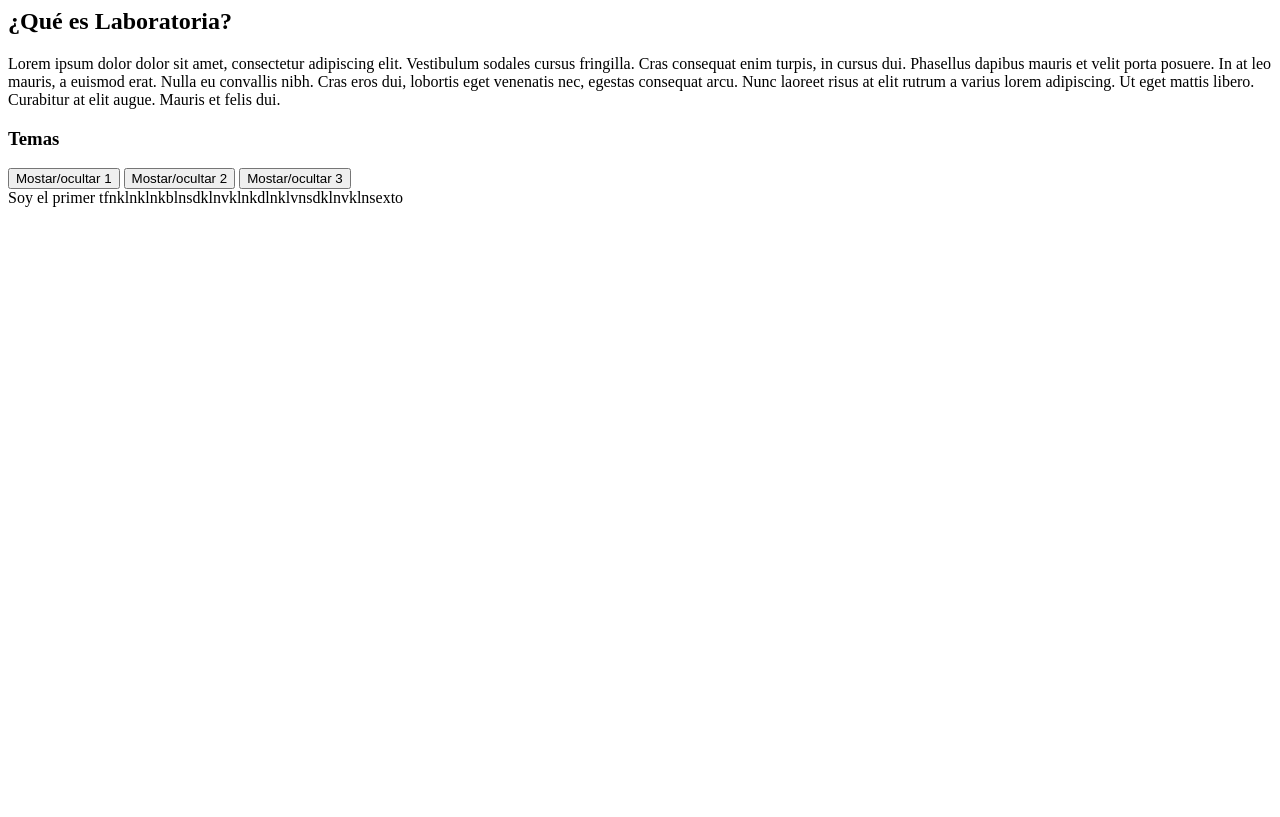
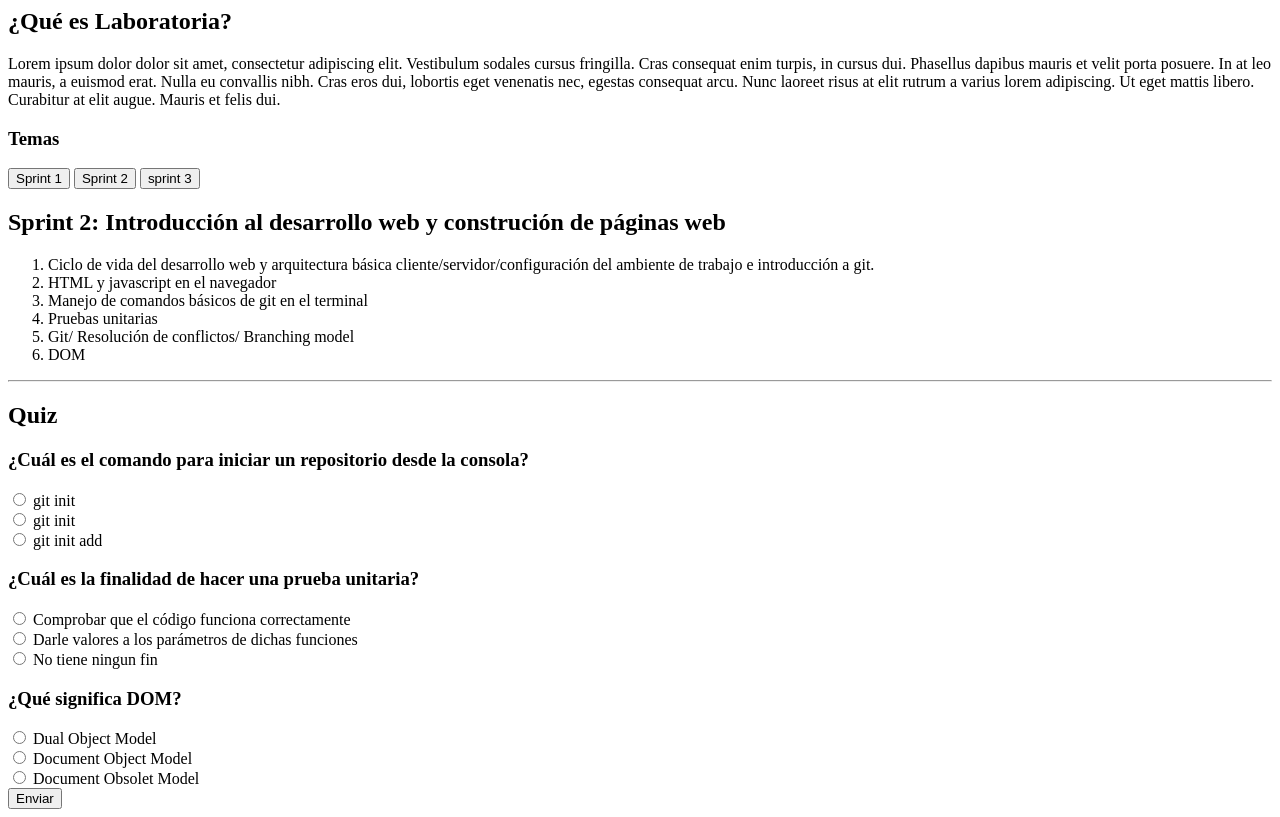
Before and after one commit to Prueba456/ProyectoFinalSprint, a plain HTML site: page index.html in a window 1280 px wide. Shown: the part 191-1008 px from the top of the page. Before the commit the page ends 800 px from the top, so only its background shows below. Drawn offline with Linux system fonts and the light colour scheme.

Commit message:
questions

```diff
--- a/assets/css/diseño.css
+++ b/assets/css/diseño.css
@@ -55,7 +55,7 @@
 	background-color:orange;
 }
 
-#text2{
+#text1{
 	display : none;
 }
 #text3{
--- a/index.html
+++ b/index.html
@@ -9,7 +9,8 @@
 <link rel="stylesheet" href="assets/css/diseño.css">
 </head>
 <body>
-  <div style="Position:Absolute; left:90%; top:5%" class="dropdown" >Hola Maria
+  <div style="Position:Absolute; left:90%; top:5%" class="dropdown" >
+    <p>Hola Maria</p>
   <button onclick="myFunction()" class="dropbtn" align="right">&#9776;</button>
   <div id="myDropdown" class="dropdown-content">
     <a href="coders.html">Coder</a>
@@ -29,15 +30,82 @@
    adipiscing. Ut eget mattis libero. Curabitur at elit augue. Mauris et felis dui. </p>
 <h3>Temas</h3>
 
-<input type="button" value="Mostar/ocultar 1" onclick="mostarOcultar('text1')" >
-<input type="button" value="Mostar/ocultar 2" onclick="mostarOcultar('text2')">
-<input type="button" value="Mostar/ocultar 3" onclick="mostarOcultar('text3')">
+<input type="button" value="Sprint 1" onclick="mostarOcultar('text1')" >
+<input type="button" value="Sprint 2" onclick="mostarOcultar('text2')">
+<input type="button" value="sprint 3" onclick="mostarOcultar('text3')">
 
 <br/>
-<div id="text1">Soy el primer tfnklnklnkblnsdklnvklnkdlnklvnsdklnvklnsexto</div>
-<div id="text2">Soy el segundodbhjvhjvhjvhjvjksdbjkbjdbjb texto</div>
-<div id="text3">Soy el terceronjbhjvjhvhjvhjvhjvhjvhjvhjv texto</div>
+<div id="text1">
+<h2>Sprint 1: Introducción a JavaScript</h2>
+<ol type=”1” start=”10”>
+<li> Fundamentos de programación. </li>
+<li> Funciones </li>
+<li> Arreglos </li>
+<li> Objetos </li>
+</ol>
+<hr>
+<div id = "blockPrimero">
+<h2>Quiz</h2>
+<h3>Existen dos tipos de funciones </h3>
+<form id = "primeraPregunta">
+  <input type="radio" name="checkbox" value="1" > Expresadas y declaradas<br>
+  <input type="radio" name="checkbo" value="0"> Explicitas y declaradas<br>
+  <input type="radio" name="checkbo" value="0"> Expresadas y derivadas
+</form>
 
+<h3>Elija una propiedad de los arreglos </h3>
+<form id = "segundaPregunta" >
+  <input type="radio" name="checkbo" value="0" > Clear<br>
+  <input type="radio" name="checkbo" value="0"> Pop<br>
+  <input type="radio" name="checkbox" value="1"> Add
+</form>
+<h3>Un objeto tiene........... y ......... </h3>
+<form id = "terceraPregunta">
+  <input type="radio" name="checkbo" value="0" > Números y letras<br>
+  <input type="radio" name="checkbo" value="0"> Partes y validaciones<br>
+  <input type="radio" name="checkbox" value="1"> Propiedades y valores
+</form>
+</div>
+<input type="button" value="Enviar" onClick="contar();" >
+</div>
+
+
+<div id="text2">
+<h2>Sprint 2: Introducción al desarrollo web y construción de páginas web</h2>
+<ol type=”1” start=”10”>
+<li> Ciclo de vida del desarrollo web y arquitectura básica cliente/servidor/configuración del ambiente de trabajo e introducción a git. </li>
+<li> HTML y javascript en el navegador </li>
+<li> Manejo de comandos básicos de git en el terminal </li>
+<li> Pruebas unitarias </li>
+<li> Git/ Resolución de conflictos/ Branching model </li>
+<li> DOM </li>
+</ol>
+<hr>
+<h2>Quiz</h2>
+<h3>¿Cuál es el comando para iniciar un repositorio desde la consola? </h3>
+<form>
+  <input type="radio" name="gender" value="git init ." > git init<br>
+  <input type="radio" name="gender" value="git init"> git init<br>
+  <input type="radio" name="gender" value="git init add"> git init add
+</form>
+
+<h3>¿Cuál es la finalidad de hacer una prueba unitaria? </h3>
+<form>
+  <input type="radio" name="gender" value="" > Comprobar que el código funciona correctamente<br>
+  <input type="radio" name="gender" value=""> Darle valores a los parámetros de dichas funciones<br>
+  <input type="radio" name="gender" value=""> No tiene ningun fin
+</form>
+
+<h3>¿Qué significa DOM? </h3>
+<form>
+  <input type="radio" name="gender" value="" > Dual Object Model<br>
+  <input type="radio" name="gender" value=""> Document Object Model<br>
+  <input type="radio" name="gender" value=""> Document Obsolet Model
+</form>
+
+<input type="button" value="Enviar"  >
+</div>
+<div id="text3">No hay lecciones (Todavia)</div>
 
 </div>
 </div>
```
Also changed, not shown: assets/js/javascript.js (+13 -0 lines).
